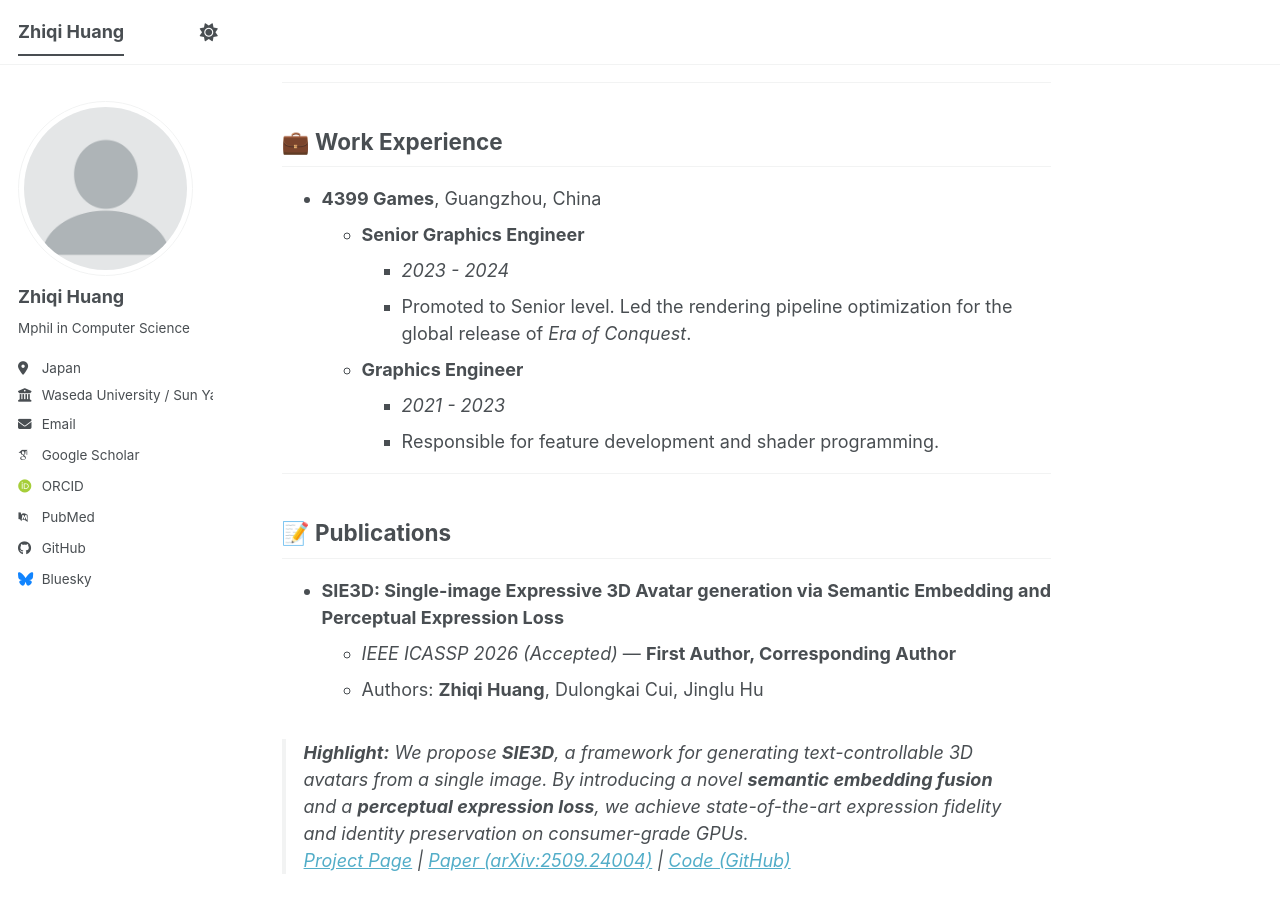
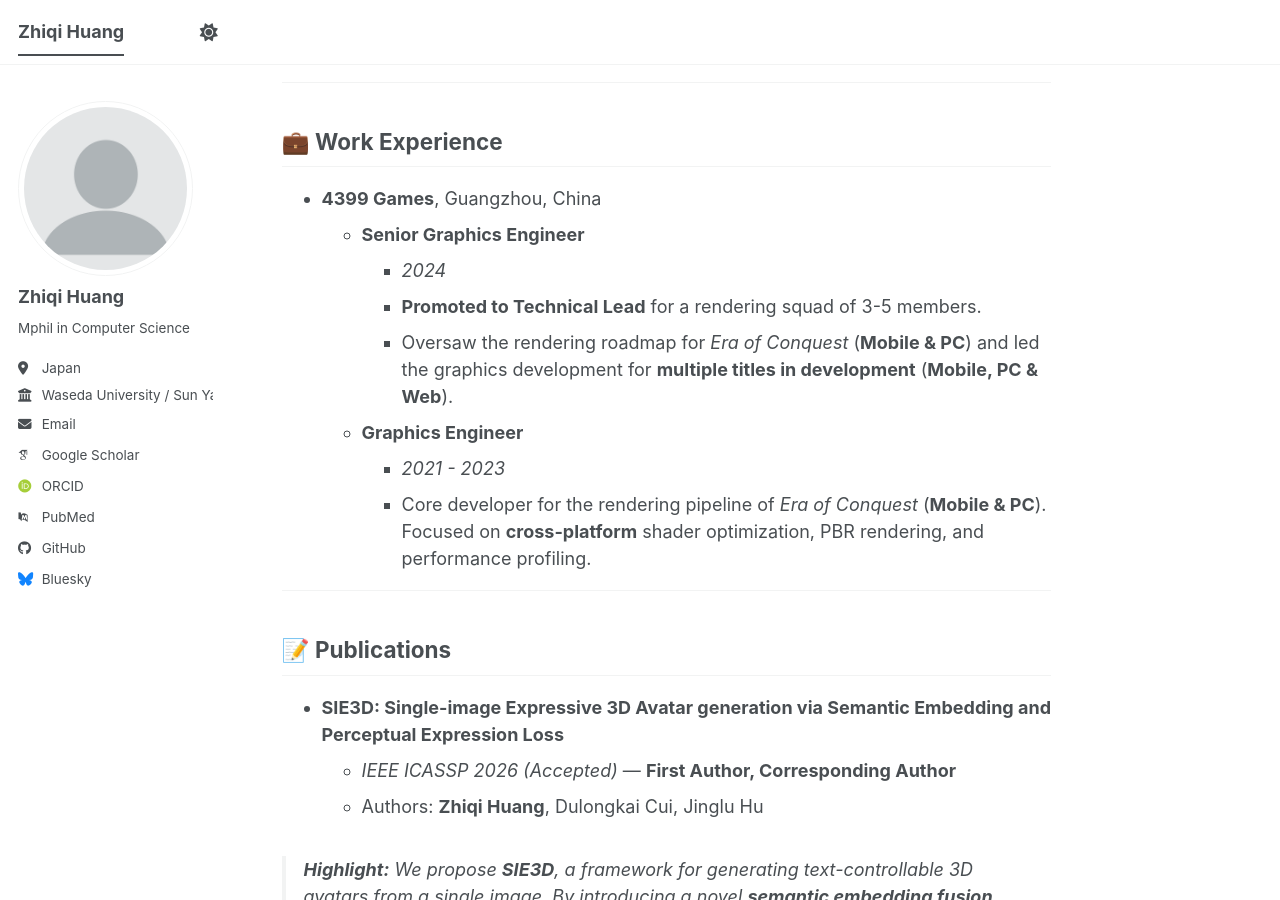
Before and after one commit to huang-zhiqi/huang-zhiqi.github.io, a Jekyll site: the page built from _pages/about.md, in a window 1280 px wide and 900 px high, scrolled down 847 px. Built offline with Jekyll 4.4.1, drawn with Linux system fonts in a browser that asks for light colours; some web fonts are replaced; a script bundle is joined from its source files by our own code; library files that are not in the unit come from our copies.

Commit message:
update the work experience

```diff
--- a/_pages/about.md
+++ b/_pages/about.md
@@ -34,11 +34,12 @@ Prior to my graduate studies, I worked as a **Senior Graphics Engineer** at **43
 
 * **4399 Games**, Guangzhou, China
   * **Senior Graphics Engineer**
-    * *2023 - 2024*
-    * Promoted to Senior level. Led the rendering pipeline optimization for the global release of *Era of Conquest*.
+    * *2024*
+    * **Promoted to Technical Lead** for a rendering squad of 3-5 members.
+    * Oversaw the rendering roadmap for *Era of Conquest* (**Mobile & PC**) and led the graphics development for **multiple titles in development** (**Mobile, PC & Web**).
   * **Graphics Engineer**
     * *2021 - 2023*
-    * Responsible for feature development and shader programming.
+    * Core developer for the rendering pipeline of *Era of Conquest* (**Mobile & PC**). Focused on **cross-platform** shader optimization, PBR rendering, and performance profiling.
 
 ---
 
```
